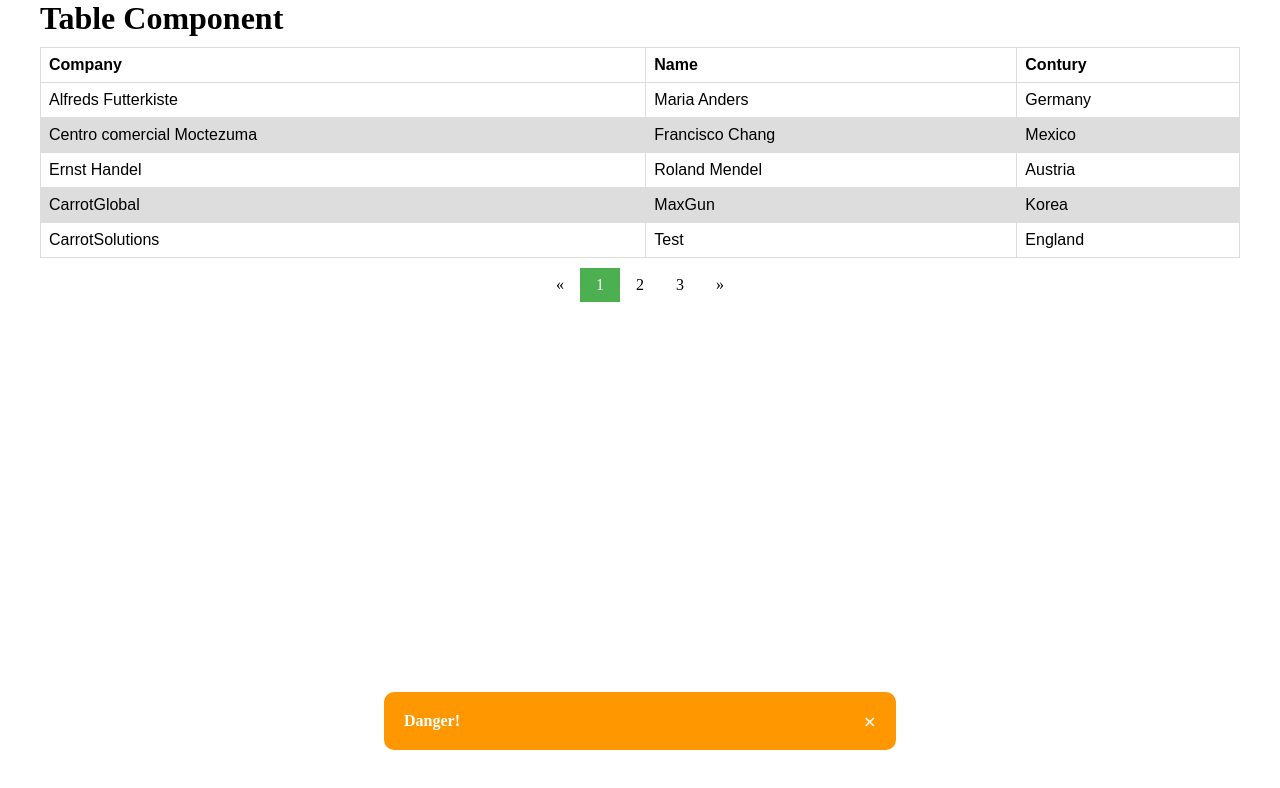
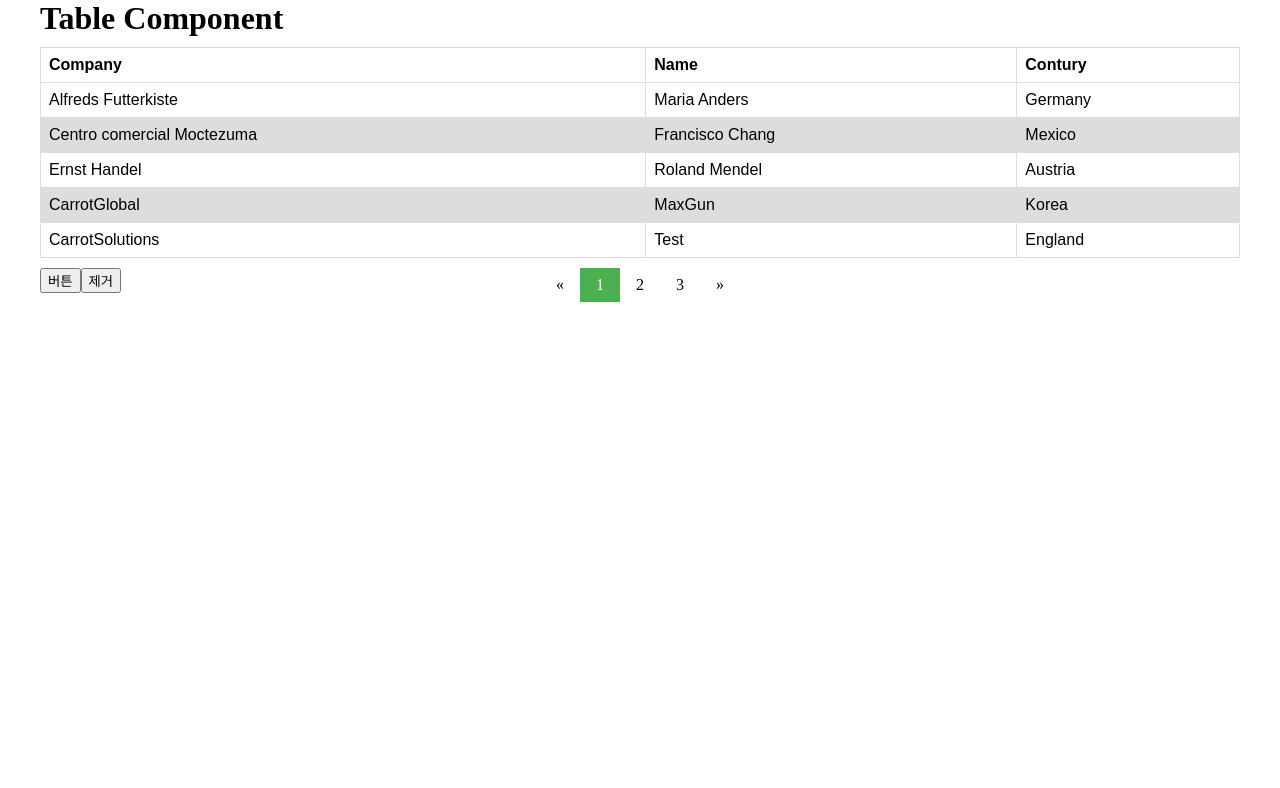
Before and after one commit to eorjs37/vue_component, a Vue app: page / in a window 1280 px wide. Shown: the top 788 px of the page. Built offline with nearby package versions, Linux system fonts and the light colour scheme.

Commit message:
alert 진행중

```diff
--- a/src/App.vue
+++ b/src/App.vue
@@ -19,14 +19,16 @@
 		<div class="page">
 			<Paging :totaldata="totalCount" :pagingdata="5" :pagingrange="5" @onPaging="pagingNext"></Paging>
 		</div>
+		<button @click="addComponent">버튼</button>
+		<button @click="removeComponent">제거</button>
+		<!-- 컴퍼넌트 동적 추가 -->
+		<component v-for="(item,index) in alert" :is="item.name" :key="'alert'+index" :alertkind="item.alertkind"></component>
 	</div>
-	<Alert />
 </template>
 
 <script>
 import Table from '@/components/Table.vue';
 import Paging from '@/components/Paging.vue';
-import Alert from '@/components/Alert.vue';
 import { ref, onMounted } from 'vue';
 import mock from './assets/mock/table';
 export default {
@@ -35,6 +37,7 @@ export default {
 		const tableHead = ref(['company', 'Contact', 'Country']);
 		const tableBody = ref([]);
 		const totalCount = ref(0);
+		const alert = ref([]);
 
 		const pagingNext = pageNumger => {
 			//axios를 태우시오
@@ -43,6 +46,17 @@ export default {
 			totalCount.value = totalData;
 			tableBody.value = data[page - 1];
 		};
+
+		const addComponent = () =>{
+			alert.value.push({
+				'name':'Alert',
+				'alertkind':'danger'
+			})
+		}
+
+		const removeComponent = () =>{
+			if(alert.value.length > 0) alert.value.splice(alert.value.length-1,1);
+		}
 
 		onMounted(() => {
 			pagingNext(1);
@@ -53,12 +67,14 @@ export default {
 			tableBody,
 			pagingNext,
 			totalCount,
+			alert,
+			addComponent,
+			removeComponent
 		};
 	},
 	components: {
 		Table,
 		Paging,
-		Alert,
 	},
 };
 </script>
--- a/src/components/Alert.vue
+++ b/src/components/Alert.vue
@@ -1,6 +1,6 @@
 <template>
 	<div class="mw-1200">
-		<div class="alert warning">
+		<div :class="'alert '+alertkind">
 			<strong>Danger!</strong>
 			<div class="close_btn">&times;</div>
 		</div>
@@ -8,7 +8,18 @@
 </template>
 
 <script>
-export default {};
+export default {
+	props:{
+		//alert 종류
+		alertkind: {
+			type: String,
+			required: true,
+			default: 'info',
+		},
+	},
+	setup(){
+	}
+};
 </script>
 
 <style scoped>
--- a/src/main.js
+++ b/src/main.js
@@ -1,4 +1,6 @@
 import { createApp } from 'vue'
 import App from './App.vue'
-
-createApp(App).mount('#app')
+import Alert from '@/components/Alert.vue';
+const app = createApp(App);
+app.component('Alert',Alert);
+app.mount('#app');
```
Also changed, not shown: 1 other file (tests, documents, lock files or other folders).
